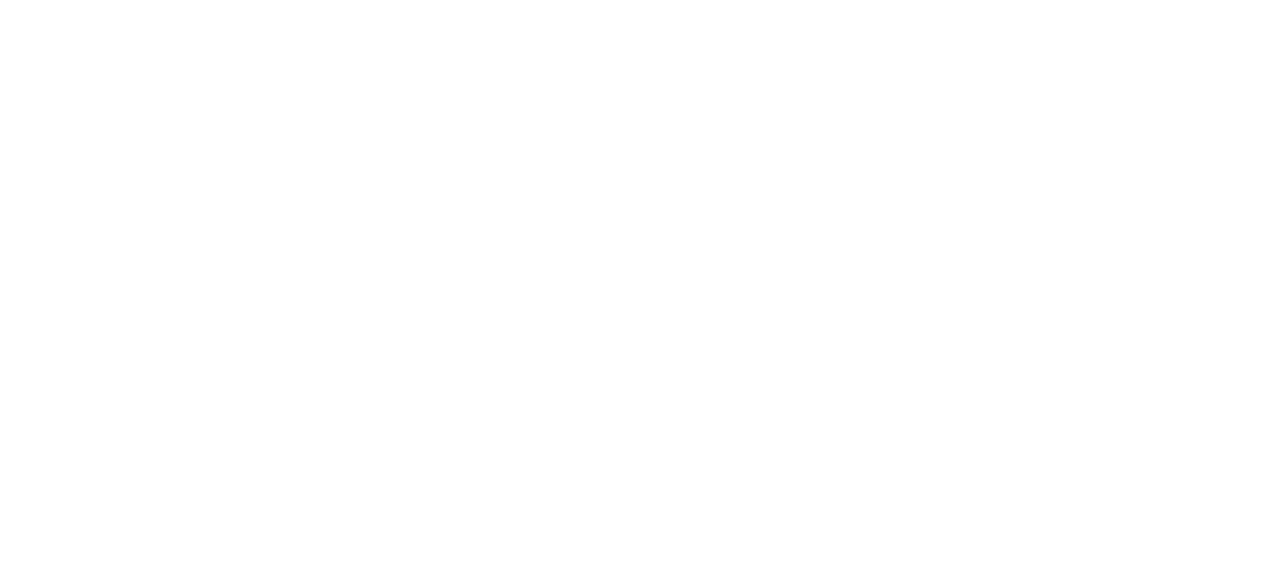
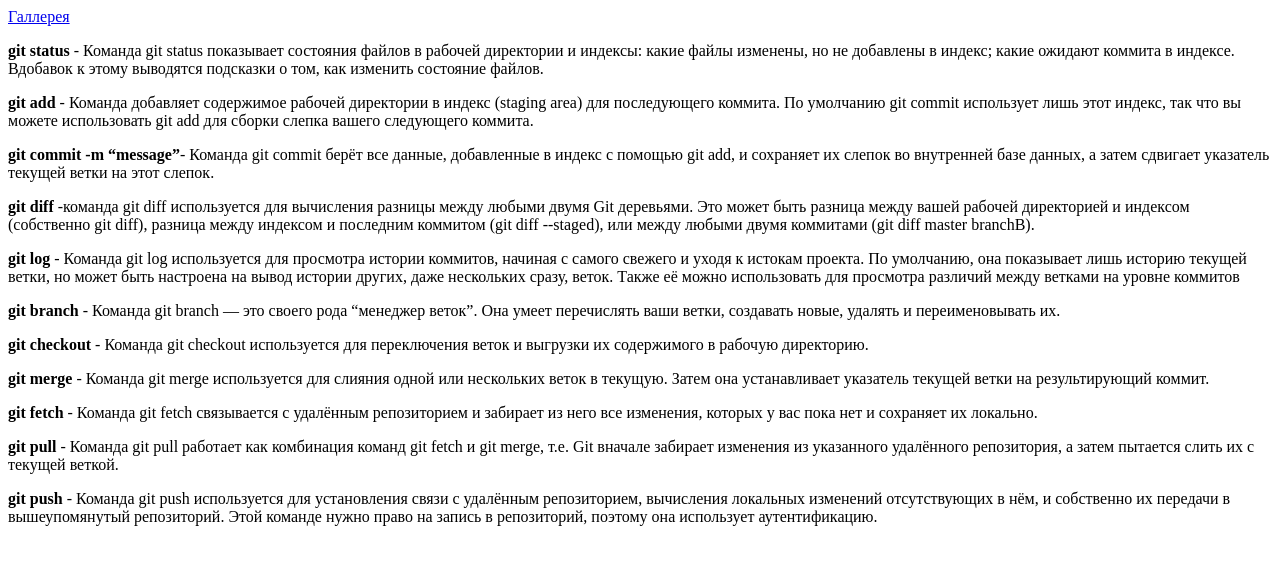
Before and after one commit to NikolaiTkachenko15/Projects, a plain HTML site: page index.html in a window 1280 px wide. Drawn offline with Linux system fonts and the light colour scheme.

Commit message:
Коммит 2. Правки

```diff
--- a/index.html
+++ b/index.html
@@ -1,12 +1,49 @@
 <!DOCTYPE html>
-<html lang="en">
+<html lang="ru">
+
 <head>
     <meta charset="UTF-8">
     <meta http-equiv="X-UA-Compatible" content="IE=edge">
     <meta name="viewport" content="width=device-width, initial-scale=1.0">
-    <title>Document</title>
+    <title>Урок5</title>
 </head>
+
 <body>
+    <a href="gallery.html">Галлерея</a>
+    <p><b>git status</b> - Команда git status показывает состояния файлов в рабочей директории и индексы: какие файлы изменены, но не добавлены в индекс; какие ожидают коммита в индексе. Вдобавок к этому выводятся подсказки о том, как         изменить состояние файлов.</p>
+    <p><b>git add</b> - Команда добавляет содержимое рабочей директории в индекс (staging area) для последующего
+        коммита. По умолчанию git commit использует лишь этот индекс, так что вы можете использовать git add для
+        сборки слепка вашего следующего коммита.</p>
+    <p><b>git commit -m “message”</b>- Команда git commit берёт все данные, добавленные в индекс с помощью git add, и
+        сохраняет их слепок во внутренней базе данных, а затем сдвигает указатель текущей ветки на этот слепок.</p>
+    <p><b>git diff</b> -команда git diff используется для вычисления разницы между любыми двумя Git деревьями. Это
+        может быть разница между вашей рабочей директорией и индексом (собственно git diff), разница между индексом
+        и последним коммитом (git diff --staged), или между любыми двумя коммитами (git diff master branchB).</p>
+    <p><b>git log</b> - Команда git log используется для просмотра истории коммитов, начиная с самого свежего и уходя к
+        истокам
+        проекта. По умолчанию, она показывает лишь историю текущей ветки, но может быть настроена на вывод истории
+        других, даже нескольких сразу, веток. Также её можно использовать для просмотра различий между ветками на уровне
+        коммитов</p>
+    <p><b>git branch</b> - Команда git branch — это своего рода “менеджер веток”. Она умеет перечислять ваши ветки,
+        создавать
+        новые, удалять и переименовывать их.</p>
+    <p><b>git checkout</b> - Команда git checkout используется для переключения веток и выгрузки их содержимого в
+        рабочую
+        директорию.</p>
+    <p><b>git merge </b>- Команда git merge используется для слияния одной или нескольких веток в текущую. Затем она
+        устанавливает указатель текущей ветки на результирующий коммит.</p>
+    <p><b>git fetch</b> - Команда git fetch связывается с удалённым репозиторием и забирает из него все изменения,
+        которых у
+        вас пока нет и сохраняет их локально.</p>
+    <p><b>git pull</b> - Команда git pull работает как комбинация команд git fetch и git merge, т.е. Git вначале
+        забирает
+        изменения из указанного удалённого репозитория, а затем пытается слить их с текущей веткой. </p>
+    <p><b>git push</b> - Команда git push используется для установления связи с удалённым репозиторием, вычисления
+        локальных
+        изменений отсутствующих в нём, и собственно их передачи в вышеупомянутый репозиторий. Этой команде нужно право
+        на запись в репозиторий, поэтому она использует аутентификацию.</p>
+
 
 </body>
+
 </html>
```
